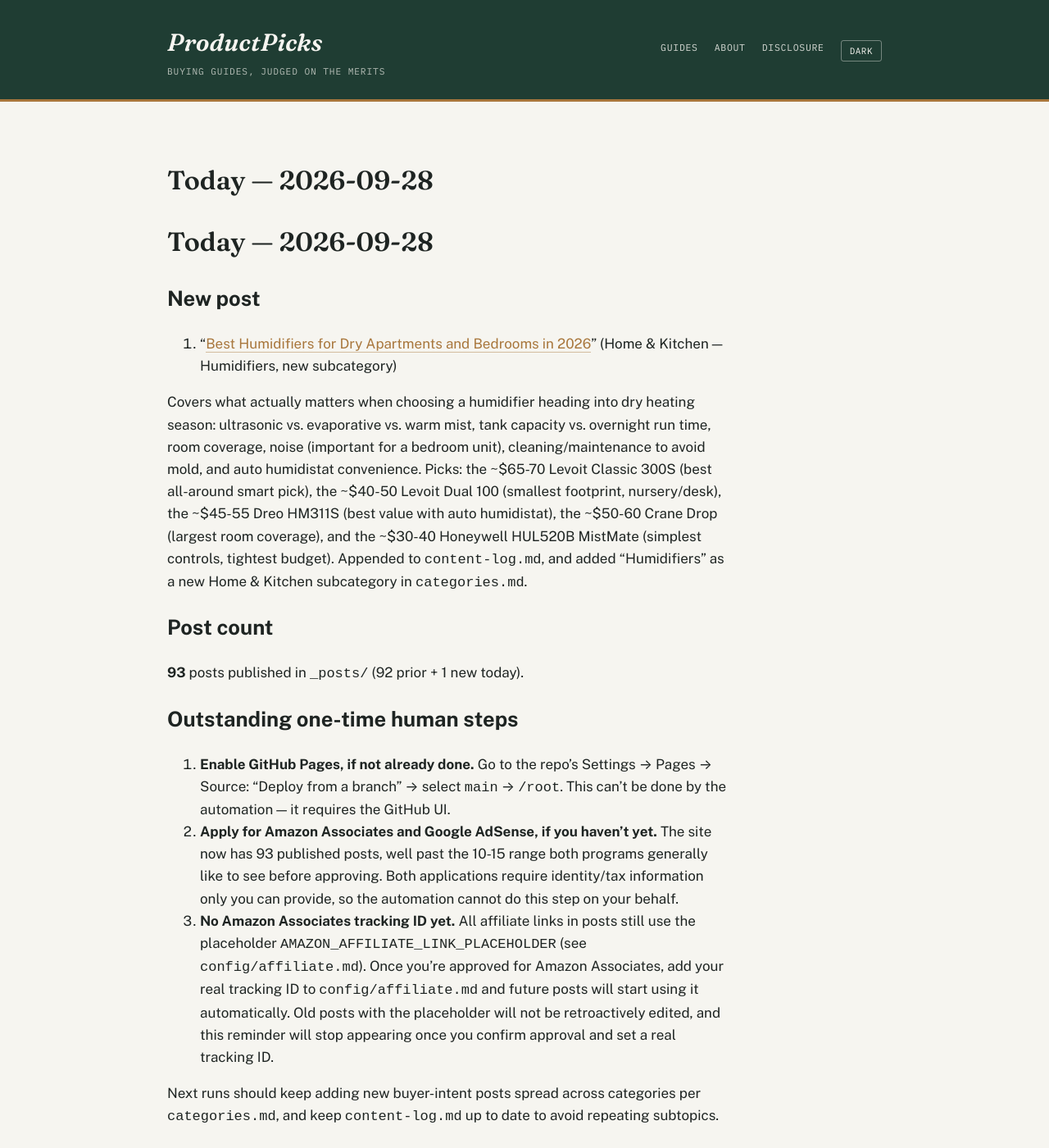
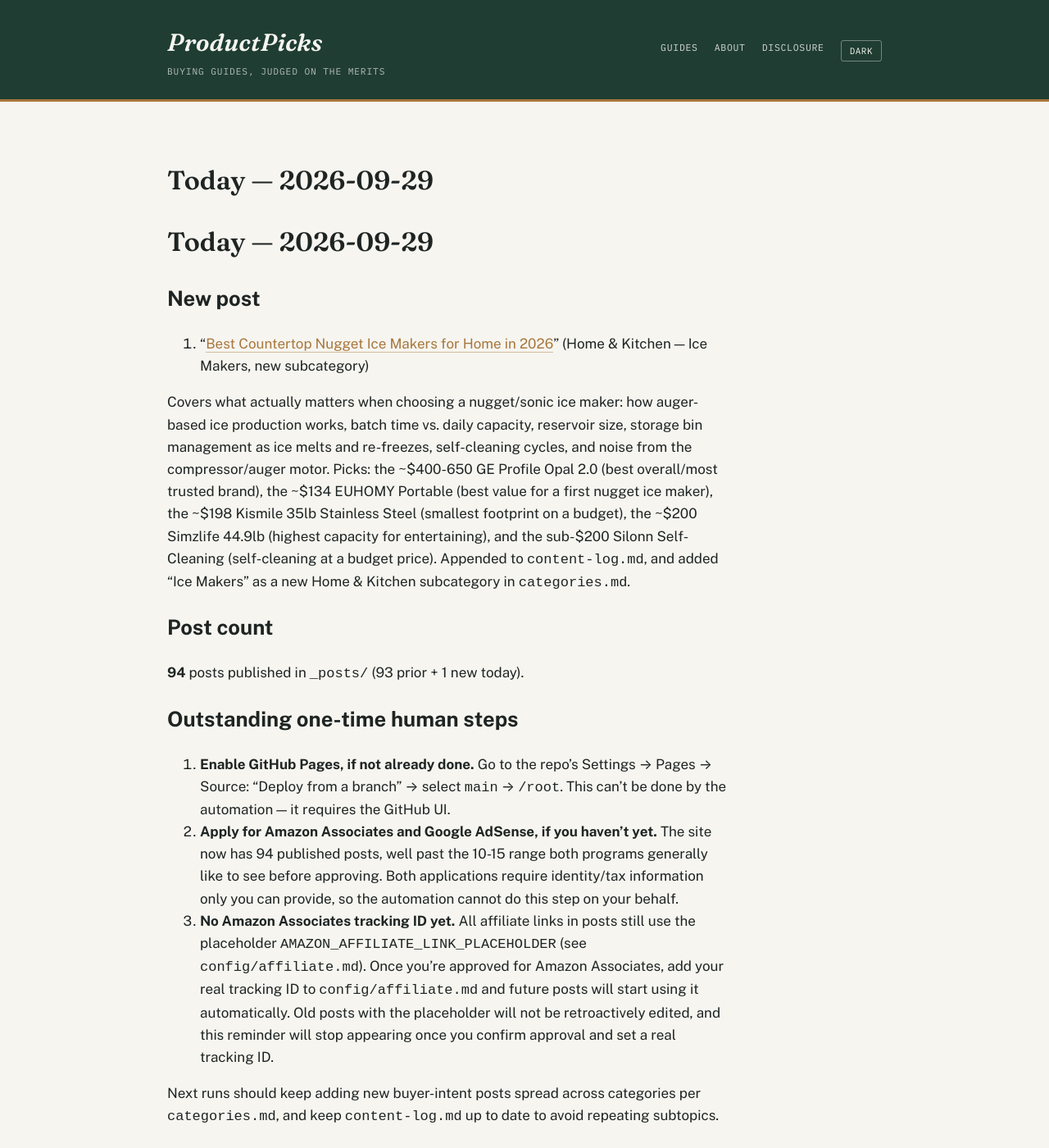
Before and after one commit to ajith198/ProductPicks, a Jekyll site: the page built from today.md, in a window 1280 px wide and 1400 px high. Shown: the whole window at 82% size. Built offline with Jekyll 4.4.1, drawn with Linux system fonts in a browser that asks for light colours; our own code applies the rules of GitHub Pages for plain Markdown files.

Commit message:
daily: 2026-09-29 new post + log update
Adds a new Ice Makers subcategory with a countertop nugget ice maker buying guide.

Co-Authored-By: Claude Sonnet 5 <noreply@anthropic.com>
Claude-Session: https://claude.ai/code/session_01LtPWzQ7Xsfdo58fSVToFQG

```diff
--- a/categories.md
+++ b/categories.md
@@ -1,6 +1,6 @@
 # Categories & expansion strategy
 
-**Status: multi-category, as of 2026-07-12. Updated 2026-09-28.** ProductPicks started as a pickleball-only site (see `niche.md` for that original research). This file governs the site now that it has expanded into multiple product verticals, and is the doc future automated/daily runs should consult when choosing what to write next.
+**Status: multi-category, as of 2026-07-12. Updated 2026-09-29.** ProductPicks started as a pickleball-only site (see `niche.md` for that original research). This file governs the site now that it has expanded into multiple product verticals, and is the doc future automated/daily runs should consult when choosing what to write next.
 
 ## Front matter taxonomy
 
@@ -20,7 +20,7 @@ These two fields drive the Category / Type / Year filters in the search bar on t
 | Category | Subcategories covered so far |
 |---|---|
 | Sports | Pickleball, Soccer, Tennis, Cycling, Running, Yoga, Golf, Basketball, Badminton, Swimming, Baseball, Fitness, Volleyball, Climbing, Table Tennis, Boxing, Football, Disc Golf |
-| Home & Kitchen | Coffee Makers, Electric Kettles, Blenders, Air Fryers, Toaster Ovens, Rice Cookers, Stand Mixers, Robot Vacuums, Espresso Machines, Pressure Cookers, Food Processors, Knife Sets, Cast Iron Skillets, Dutch Ovens, Coffee Grinders, Water Filter Pitchers, Cordless Stick Vacuums, Vacuum Sealers, Slow Cookers, Meat Thermometers, Indoor Grills, French Press, Sous Vide Machines, Immersion Blenders, Waffle Makers, Bread Makers, Electric Griddles, Juicers, Air Purifiers, Toasters, Space Heaters, Pizza Ovens, Humidifiers |
+| Home & Kitchen | Coffee Makers, Electric Kettles, Blenders, Air Fryers, Toaster Ovens, Rice Cookers, Stand Mixers, Robot Vacuums, Espresso Machines, Pressure Cookers, Food Processors, Knife Sets, Cast Iron Skillets, Dutch Ovens, Coffee Grinders, Water Filter Pitchers, Cordless Stick Vacuums, Vacuum Sealers, Slow Cookers, Meat Thermometers, Indoor Grills, French Press, Sous Vide Machines, Immersion Blenders, Waffle Makers, Bread Makers, Electric Griddles, Juicers, Air Purifiers, Toasters, Space Heaters, Pizza Ovens, Humidifiers, Ice Makers |
 | Outdoor & Recreation | Camping Tents, Sleeping Bags, Headlamps, Hiking Boots, Camp Stoves, Water Filters, Trekking Poles, Coolers, Backpacking Backpacks, Camp Chairs, Camping Lanterns, Fishing, Rain Jackets, Binoculars, Paddleboards, Kayaks, Life Jackets (PFDs), Hydration Packs, Sleeping Pads, Hammocks, Daypacks, Water Bottles, Multi-Tools, Camping Cots, Portable Power Stations |
 
 New subcategories can be added freely within an existing category. New top-level categories should only be added when there's a genuine cluster of buyer-intent content planned for it (not a one-off post) — keep the category list short enough that the dropdown filter stays useful.
--- a/today.md
+++ b/today.md
@@ -1,19 +1,19 @@
-# Today — 2026-09-28
+# Today — 2026-09-29
 
 ## New post
 
-1. "[Best Humidifiers for Dry Apartments and Bedrooms in 2026](/humidifiers/buying-guides/best-humidifiers-for-dry-apartments-and-bedrooms/)" (Home & Kitchen — Humidifiers, new subcategory)
+1. "[Best Countertop Nugget Ice Makers for Home in 2026](/ice-makers/buying-guides/best-countertop-nugget-ice-makers-for-home/)" (Home & Kitchen — Ice Makers, new subcategory)
 
-Covers what actually matters when choosing a humidifier heading into dry heating season: ultrasonic vs. evaporative vs. warm mist, tank capacity vs. overnight run time, room coverage, noise (important for a bedroom unit), cleaning/maintenance to avoid mold, and auto humidistat convenience. Picks: the ~$65-70 Levoit Classic 300S (best all-around smart pick), the ~$40-50 Levoit Dual 100 (smallest footprint, nursery/desk), the ~$45-55 Dreo HM311S (best value with auto humidistat), the ~$50-60 Crane Drop (largest room coverage), and the ~$30-40 Honeywell HUL520B MistMate (simplest controls, tightest budget). Appended to `content-log.md`, and added "Humidifiers" as a new Home & Kitchen subcategory in `categories.md`.
+Covers what actually matters when choosing a nugget/sonic ice maker: how auger-based ice production works, batch time vs. daily capacity, reservoir size, storage bin management as ice melts and re-freezes, self-cleaning cycles, and noise from the compressor/auger motor. Picks: the ~$400-650 GE Profile Opal 2.0 (best overall/most trusted brand), the ~$134 EUHOMY Portable (best value for a first nugget ice maker), the ~$198 Kismile 35lb Stainless Steel (smallest footprint on a budget), the ~$200 Simzlife 44.9lb (highest capacity for entertaining), and the sub-$200 Silonn Self-Cleaning (self-cleaning at a budget price). Appended to `content-log.md`, and added "Ice Makers" as a new Home & Kitchen subcategory in `categories.md`.
 
 ## Post count
 
-**93** posts published in `_posts/` (92 prior + 1 new today).
+**94** posts published in `_posts/` (93 prior + 1 new today).
 
 ## Outstanding one-time human steps
 
 1. **Enable GitHub Pages, if not already done.** Go to the repo's Settings → Pages → Source: "Deploy from a branch" → select `main` → `/root`. This can't be done by the automation — it requires the GitHub UI.
-2. **Apply for Amazon Associates and Google AdSense, if you haven't yet.** The site now has 93 published posts, well past the 10-15 range both programs generally like to see before approving. Both applications require identity/tax information only you can provide, so the automation cannot do this step on your behalf.
+2. **Apply for Amazon Associates and Google AdSense, if you haven't yet.** The site now has 94 published posts, well past the 10-15 range both programs generally like to see before approving. Both applications require identity/tax information only you can provide, so the automation cannot do this step on your behalf.
 3. **No Amazon Associates tracking ID yet.** All affiliate links in posts still use the placeholder `AMAZON_AFFILIATE_LINK_PLACEHOLDER` (see `config/affiliate.md`). Once you're approved for Amazon Associates, add your real tracking ID to `config/affiliate.md` and future posts will start using it automatically. Old posts with the placeholder will not be retroactively edited, and this reminder will stop appearing once you confirm approval and set a real tracking ID.
 
 Next runs should keep adding new buyer-intent posts spread across categories per `categories.md`, and keep `content-log.md` up to date to avoid repeating subtopics.
```
Also changed, not shown: TODAY.md (+1 -1 lines), _posts/2026-09-29-best-countertop-nugget-ice-makers-for-home.md (added, +58 -0 lines), content-log.md (+1 -0 lines).
